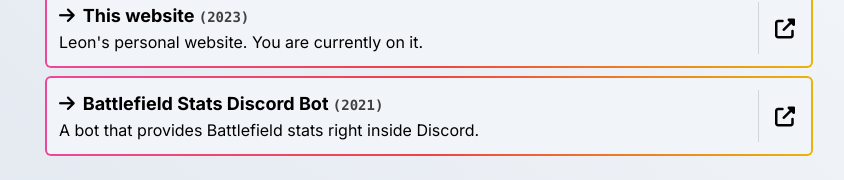
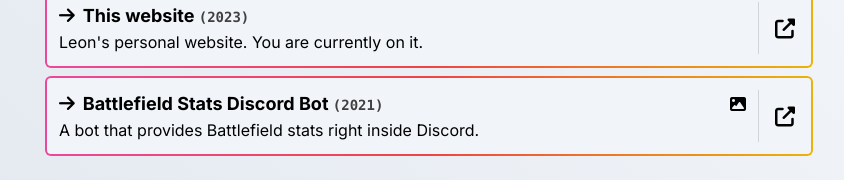
Before and after one commit to leonlarsson/leon-home, a Next.js app: page / in a window 1280 px wide. Shown: the part 998-1178 px from the top of the page, without its empty margins (211-1055 px from the left). Built offline with nearby package versions, Linux system fonts and the light colour scheme.

Commit message:
projects: add image icon

```diff
--- a/app/(main)/projects/components/ProjectsGrid.tsx
+++ b/app/(main)/projects/components/ProjectsGrid.tsx
@@ -19,8 +19,10 @@ export const Project = ({ project, displayTags = true }: { project: ProjectType;
     <GradientBorder rounded="rounded-[6px]" padding="p-[2px]" hoverable>
       <div className="flex h-full rounded bg-slate-100 text-start transition-colors dark:bg-kinda-black">
         <Link href={`/projects/${project.slug}`} className="group flex flex-1 flex-col p-3" draggable={false} title={`See more info on project ${project.name}.`}>
+          <div className="flex items-center justify-between">
             <span className="text-lg font-bold">
               <i className="fa-solid fa-arrow-right me-2 transition-transform group-hover:translate-x-1" />
+              {/* Name / Year */}
               <span className="underline-offset-2 group-hover:underline">{project.name}</span>{" "}
               {project.year && (
                 <span className="font-mono text-sm text-neutral-700 transition-colors dark:text-neutral-400" title={`First released ${project.year}.`}>
@@ -29,9 +31,14 @@ export const Project = ({ project, displayTags = true }: { project: ProjectType;
                 </span>
               )}
             </span>
+            {/* Image icon */}
+            {project.images && <i className="fa-solid fa-image" title={`This project has ${project.images.length === 1 ? "an image" : "images"}.`} />}
+          </div>
 
+          {/* Description */}
           <span>{project.shortDescription}</span>
 
+          {/* Tags */}
           {displayTags && project.tags && (
             <div className="mt-1 flex flex-wrap gap-1">
               {project.tags
@@ -43,6 +50,7 @@ export const Project = ({ project, displayTags = true }: { project: ProjectType;
           )}
         </Link>
 
+        {/* Link */}
         {project.link && (
           <>
             <div className="my-3 w-px bg-gray-300" />
```
Lines whose indentation alone changed are shown as unchanged.
